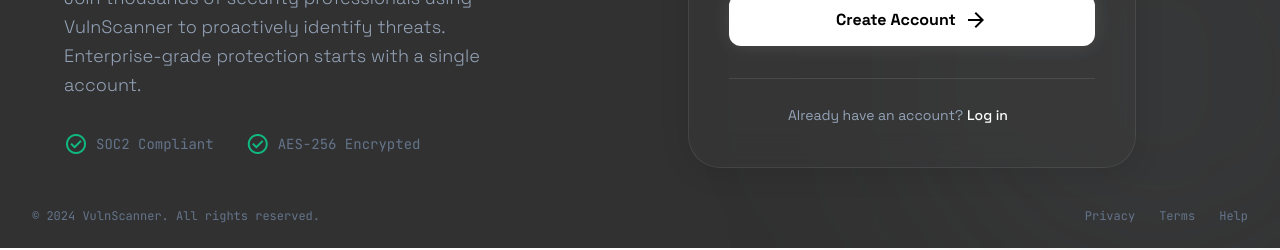
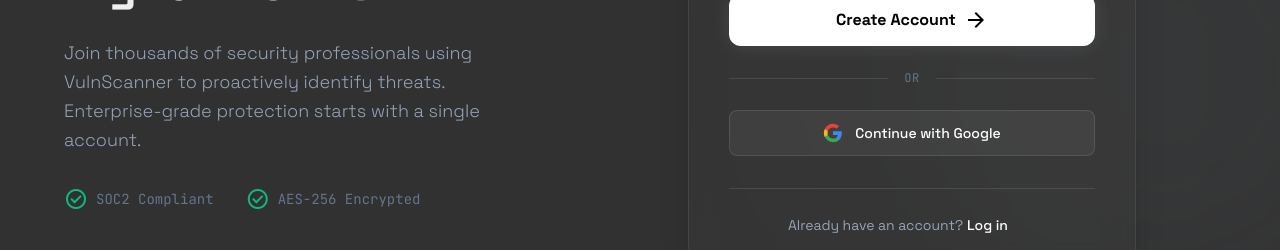
Before and after one commit to krishna0605/vulnscanner, a Next.js app in the folder frontend/: page /signup in a window 1280 px wide. Shown: the part 558-808 px from the top of the page. Built offline with nearby package versions, Linux system fonts and the light colour scheme; no server answers.

Commit message:
auth 2.0

```diff
--- a/frontend/src/app/(auth)/actions.ts
+++ b/frontend/src/app/(auth)/actions.ts
@@ -5,7 +5,8 @@
 import { createClient } from '@/utils/supabase/server';
 
 export async function login(formData: FormData) {
-  const supabase = createClient();
+  const rememberMe = formData.get('rememberMe') === 'true';
+  const supabase = createClient(rememberMe);
 
   // Type-casting here for convenience
   const email = formData.get('email') as string;
--- a/frontend/src/app/(auth)/login/page.tsx
+++ b/frontend/src/app/(auth)/login/page.tsx
@@ -10,11 +10,13 @@
 export default function LoginPage() {
   const [error, setError] = useState<string | null>(null);
   const [loading, setLoading] = useState(false);
+  const [rememberMe, setRememberMe] = useState(false);
   const router = useRouter();
 
   async function handleSubmit(formData: FormData) {
     setLoading(true);
     setError(null);
+    formData.set('rememberMe', rememberMe.toString());
 
     const result = await login(formData);
 
@@ -131,6 +133,8 @@
               <div className="flex items-center justify-between">
                 <div className="flex items-center">
                   <input
+                    checked={rememberMe}
+                    onChange={(e) => setRememberMe(e.target.checked)}
                     className="h-4 w-4 rounded bg-white/5 border-white/20 text-white focus:ring-offset-0 focus:ring-1 focus:ring-white/50 checkbox-custom transition-all cursor-pointer"
                     id="remember-me"
                     name="remember-me"
--- a/frontend/src/app/(auth)/signup/page.tsx
+++ b/frontend/src/app/(auth)/signup/page.tsx
@@ -3,6 +3,7 @@
 import Link from 'next/link';
 import { signup } from '../actions';
 import { useState } from 'react';
+import { GoogleButton } from '@/components/auth/google-button';
 
 export default function SignupPage() {
   const [error, setError] = useState<string | null>(null);
@@ -228,6 +229,19 @@
                   )}
                 </button>
               </form>
+
+              {/* Divider */}
+              <div className="mt-6 flex items-center">
+                <div className="flex-grow border-t border-white/10"></div>
+                <span className="px-4 text-xs text-slate-500 font-mono uppercase tracking-wider">or</span>
+                <div className="flex-grow border-t border-white/10"></div>
+              </div>
+
+              {/* Google OAuth Button */}
+              <div className="mt-6">
+                <GoogleButton />
+              </div>
+
               <div className="mt-8 pt-6 border-t border-white/10 text-center">
                 <p className="text-sm text-slate-400">
                   Already have an account?
--- a/frontend/src/utils/supabase/server.ts
+++ b/frontend/src/utils/supabase/server.ts
@@ -5,9 +5,12 @@
 /**
  * Creates a Supabase client for Server Components.
  * Uses the newer getAll/setAll cookie pattern for consistency.
+ * @param persistSession - When true, sets cookie maxAge to 30 days for "Remember Me"
  */
-export function createClient() {
+export function createClient(persistSession = false) {
   const cookieStore = cookies();
+  // 30 days for "Remember Me", otherwise use session cookie (no maxAge)
+  const maxAge = persistSession ? 60 * 60 * 24 * 30 : undefined;
 
   return createServerClient(env.NEXT_PUBLIC_SUPABASE_URL, env.NEXT_PUBLIC_SUPABASE_ANON_KEY, {
     cookies: {
@@ -17,7 +20,10 @@
       setAll(cookiesToSet) {
         try {
           cookiesToSet.forEach(({ name, value, options }) => {
-            cookieStore.set(name, value, options);
+            const cookieOptions = persistSession
+              ? { ...options, maxAge, sameSite: 'lax' as const }
+              : options;
+            cookieStore.set(name, value, cookieOptions);
           });
         } catch {
           // The `setAll` method was called from a Server Component.
```
